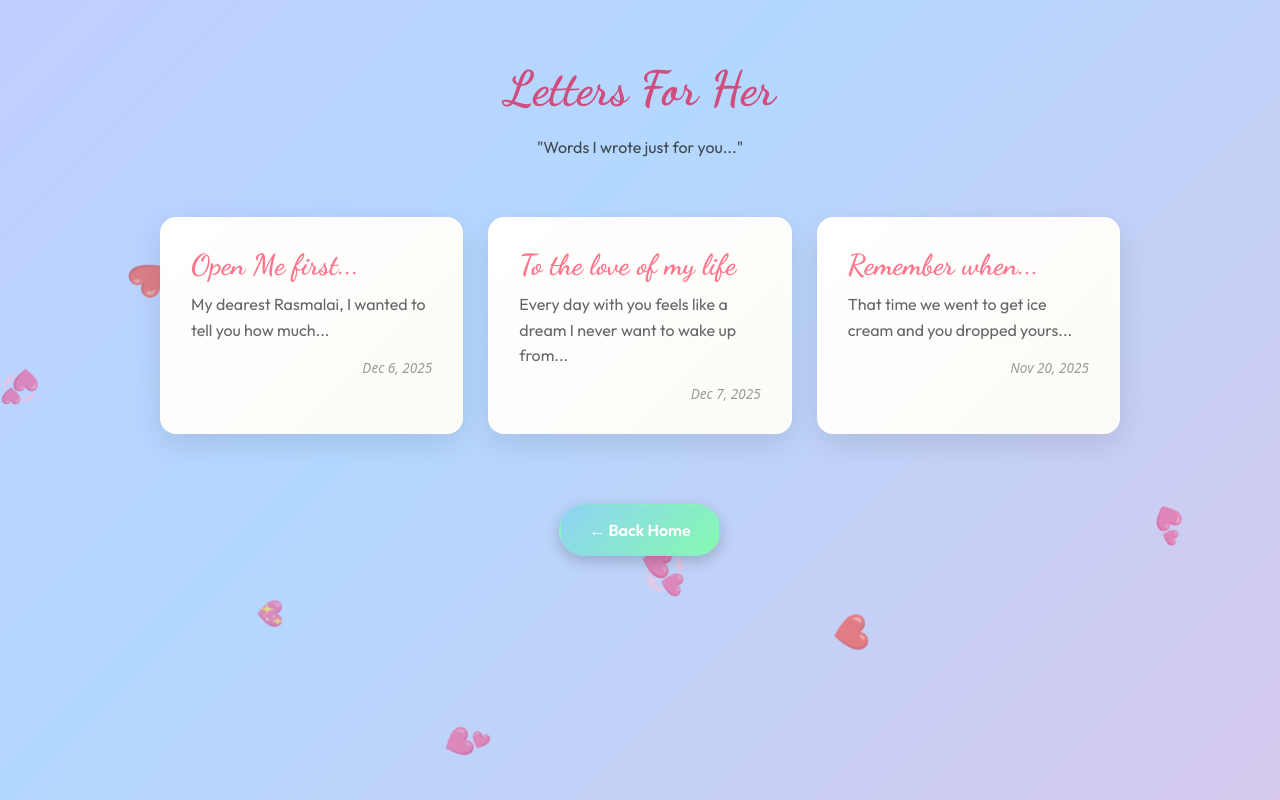
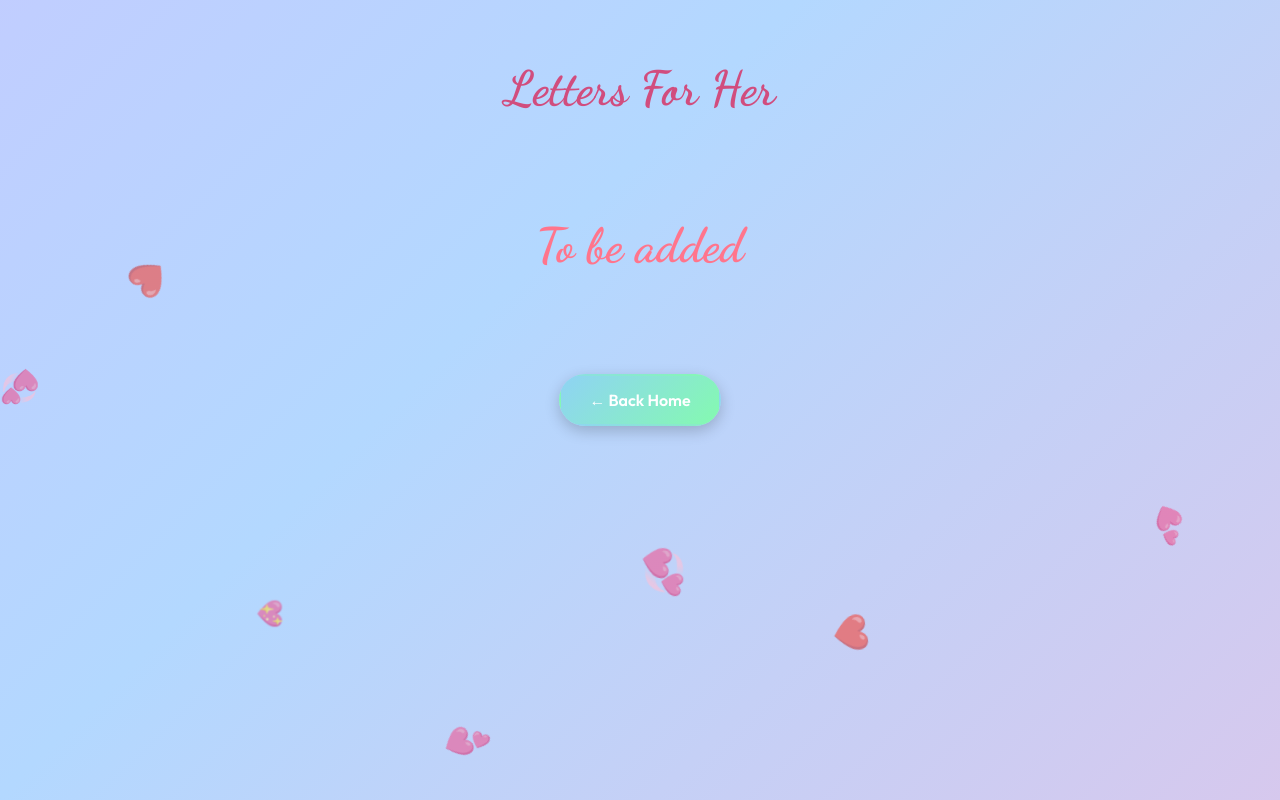
Before and after one commit to safwaanshaikhconnect-wq/rasmalaibabyman-site, a plain HTML site: page letters/letters.html in a window 1280 px wide. Drawn offline with Linux system fonts and the light colour scheme.

Commit message:
letter to be added later

```diff
--- a/letters/letters.html
+++ b/letters/letters.html
@@ -23,28 +23,8 @@
 
     <section class="section">
         <h2>Letters For Her</h2>
-        <p style="text-align: center; margin-bottom: 40px; opacity: 0.8;">"Words I wrote just for you..."</p>
-
-        <div class="letters-grid">
-            <!-- Example Letter Cards -->
-            <div class="letter-card">
-                <h3>Open Me first...</h3>
-                <p>My dearest Rasmalai, I wanted to tell you how much...</p>
-                <span class="letter-date">Dec 6, 2025</span>
-            </div>
-
-            <div class="letter-card">
-                <h3>To the love of my life</h3>
-                <p>Every day with you feels like a dream I never want to wake up from...</p>
-                <span class="letter-date">Dec 7, 2025</span>
-            </div>
-
-            <div class="letter-card">
-                <h3>Remember when...</h3>
-                <p>That time we went to get ice cream and you dropped yours...</p>
-                <span class="letter-date">Nov 20, 2025</span>
-            </div>
-            <!-- Add more letters here -->
+        <div style="text-align: center; margin-top: 100px; margin-bottom: 100px;">
+            <h3 style="font-size: 3rem; color: #ff758c;">To be added</h3>
         </div>
 
         <div class="menu-container">
```
